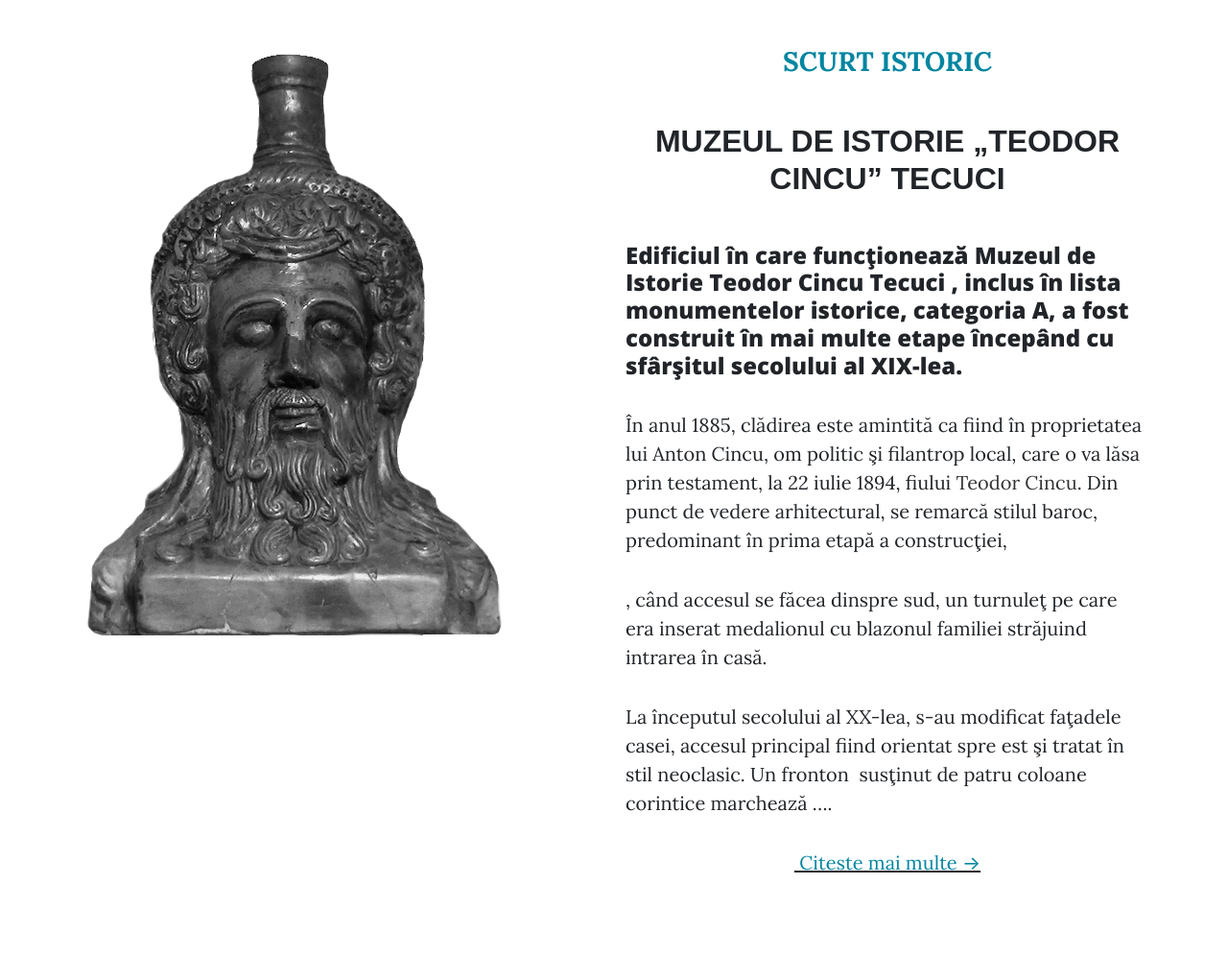
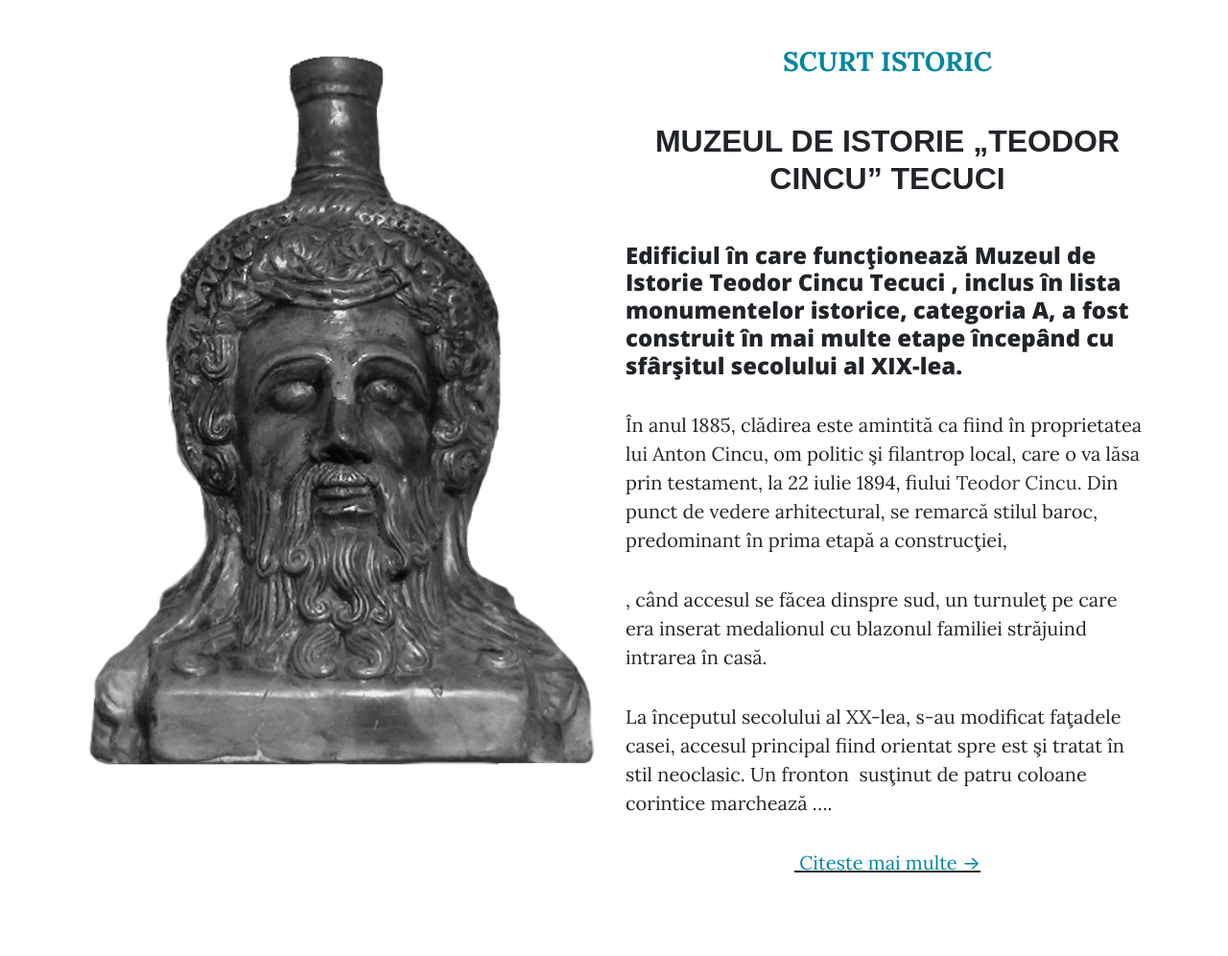
Before and after one commit to DragutuMatei/danielSite, a PHP site: page / in a window 1280 px wide. Shown: the part 1036-2032 px from the top of the page at 96% size. Run offline with PHP 8.4, Linux system fonts and the light colour scheme; data that the repository does not hold is empty.

Commit message:
mic update

```diff
--- a/index.php
+++ b/index.php
@@ -40,7 +40,7 @@ require_once './core/init.php';
     <!-- Start: 1 Row 2 Columns -->
     <div class="container">
         <div class="row">
-            <div class="col-md-6"><img src="assets/img/Statueta-Muzeul-de-Istorie-Tecuci.png"></div>
+            <div class="col-md-6"><img style="width: 100%;" src="assets/img/Statueta-Muzeul-de-Istorie-Tecuci.png"></div>
             <div class="col-md-6">
                 <h3 style="color: #0085a1;text-align: center;font-family: 'Lora',serif;">SCURT ISTORIC</h3>
                 <h2 style="text-align: center;font-family: 'Poppins',sans-serif;"><br><strong>MUZEUL DE ISTORIE „TEODOR CINCU” TECUCI</strong><br><br></h2>
```
